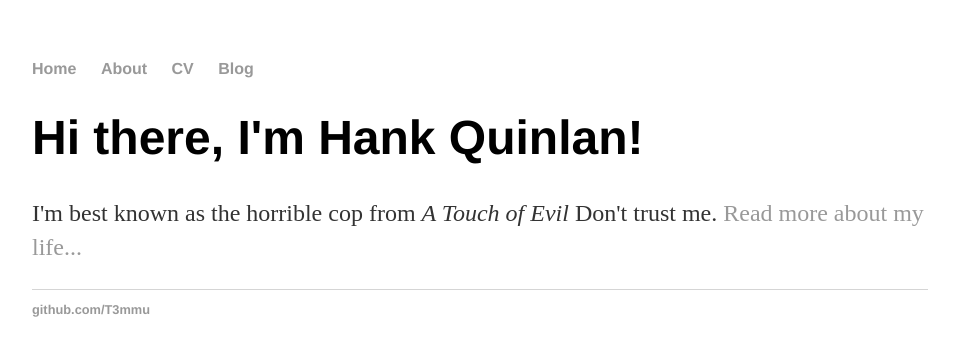
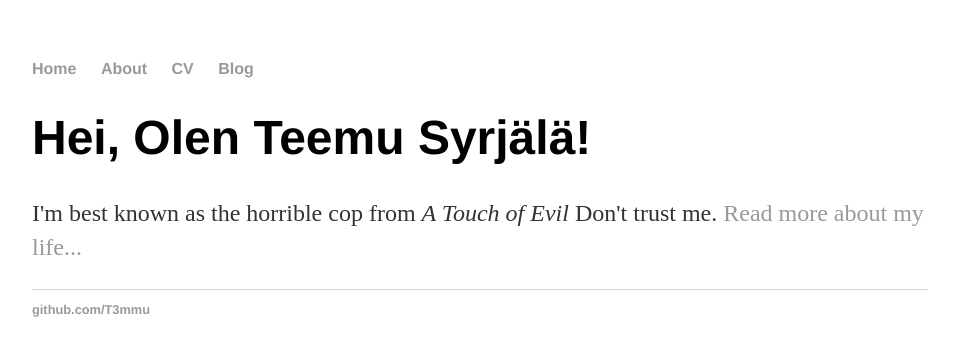
Before and after one commit to T3mmu/t3mmu.github.io, a Jekyll site: the page built from index.html, in a window 1280 px wide. Shown: the top 356 px of the page, without its empty margins (160-1115 px from the left). Built offline with Jekyll 4.4.1, drawn with Linux system fonts in a browser that asks for light colours.

Commit message:
Update index.html

```diff
--- a/index.html
+++ b/index.html
@@ -3,6 +3,6 @@ layout: default
 title: Teemu Syrjälä
 ---
 <div class="blurb">
-	<h1>Hi there, I'm Hank Quinlan!</h1>
+	<h1>Hei, Olen Teemu Syrjälä!</h1>
 	<p>I'm best known as the horrible cop from <em>A Touch of Evil</em> Don't trust me. <a href="/about">Read more about my life...</a></p>
 </div><!-- /.blurb -->
```
